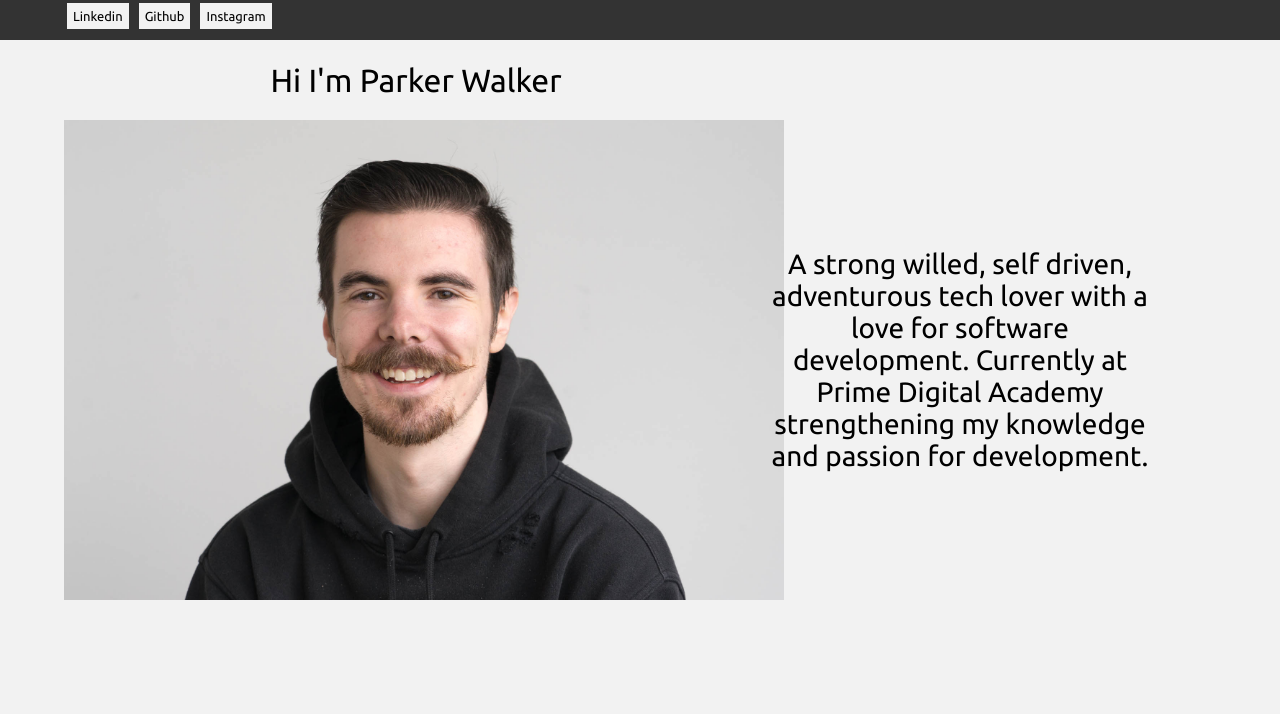
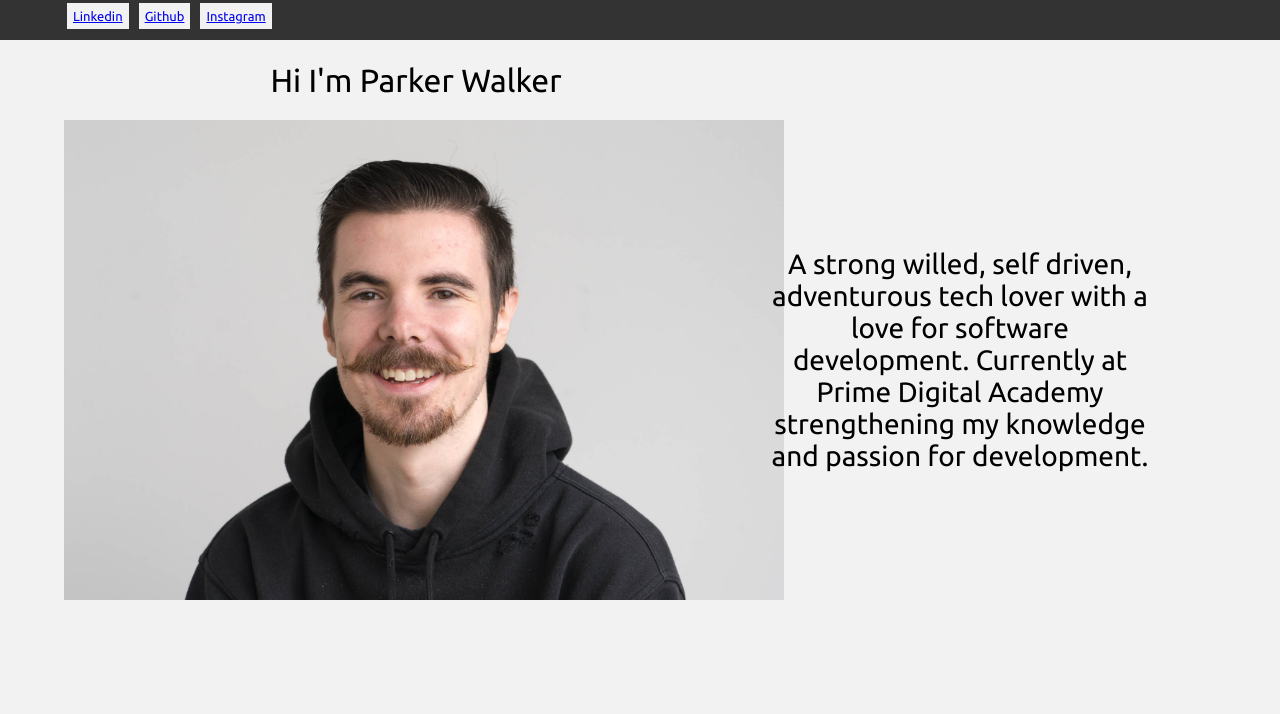
Before and after one commit to parkerwalker/personalSIte, a website: page public/view/index.html in a window 1280 px wide. Shown: the top 714 px of the page. Drawn offline with nearby package versions, Linux system fonts and the light colour scheme; files that its build step writes are made by us from their sources; files whose address does not match are found by name.

Commit message:
fixed buttons 3

```diff
--- a/public/view/index.html
+++ b/public/view/index.html
@@ -38,9 +38,9 @@
     <div class="navBar">
     </div>
     <div class='link'>
-      <button class='text' type="button" name="button"><a href="https://www.linkedin.com/in/parkerleewalker/"></a>Linkedin</button>
-      <button class='text' type="button" name="button"><a href="https://github.com/parkerwalker"></a>Github</button>
-      <button class='text' type="button" name="button"><a href="https://www.instagram.com/parkerleewalker/"></a>Instagram</button>
+      <button class='text' type="button" name="button"><a href="https://www.linkedin.com/in/parkerleewalker/">Linkedin</a></button>
+      <button class='text' type="button" name="button"><a href="https://github.com/parkerwalker">Github</a></button>
+      <button class='text' type="button" name="button"><a href="https://www.instagram.com/parkerleewalker/">Instagram</a></button>
     </div>
     <div class="name">
       <p class='text' id='name'>Hi I'm Parker Walker</p>
```
